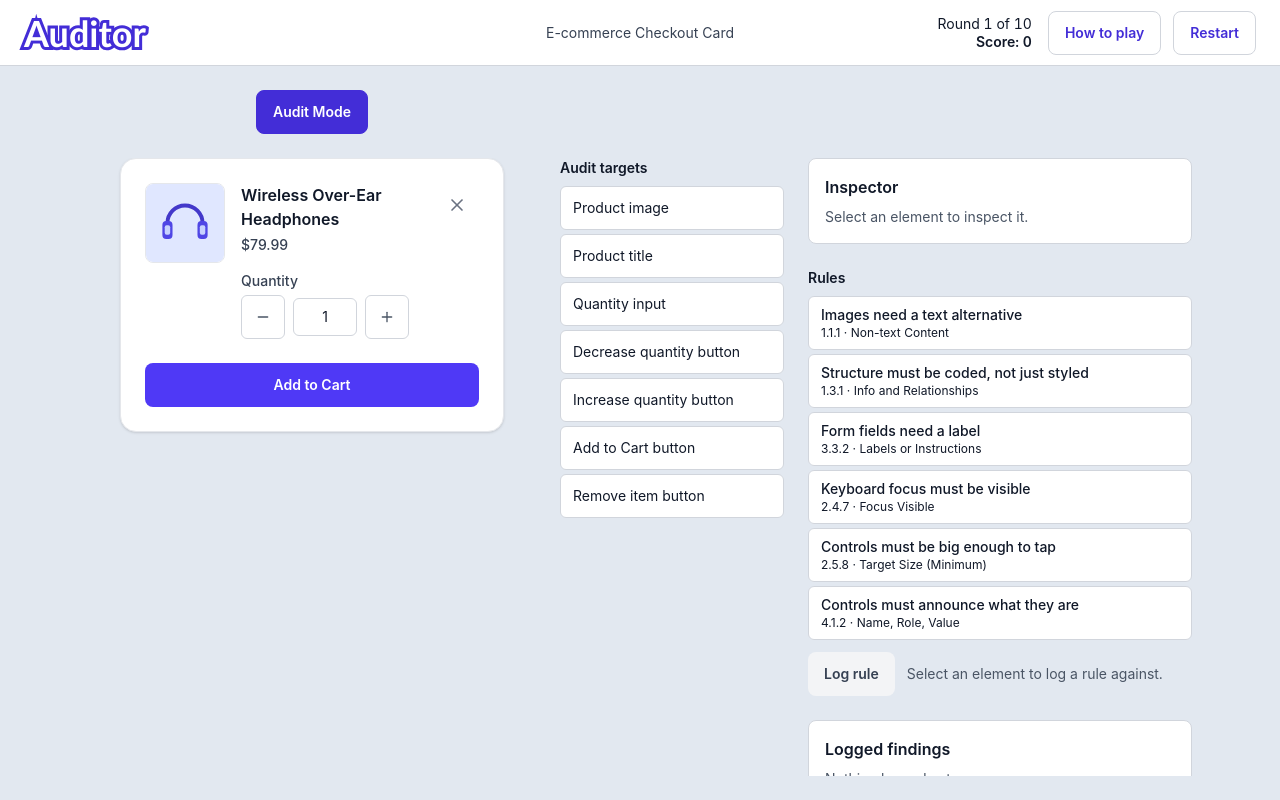
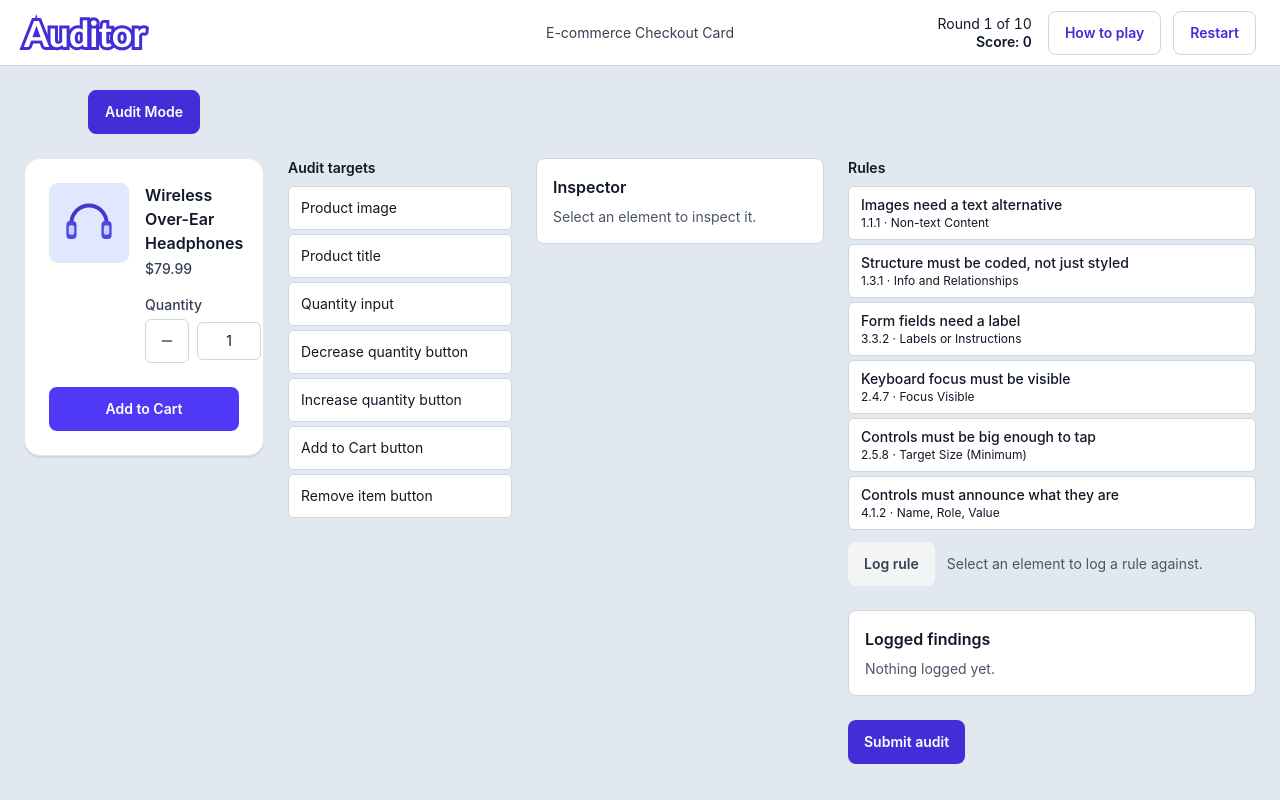
Before and after one commit to ekiili/auditor-game, a React (Vite) app: page / in a window 1280 px wide. Both pictures are taken after a click on the button "Audit Mode". Built offline with nearby package versions, Linux system fonts and the light colour scheme; a web font is replaced by a local one.

Commit message:
Split inspector and rules into their own columns

```diff
--- a/src/App.jsx
+++ b/src/App.jsx
@@ -70,7 +70,7 @@ const SECONDARY_BUTTON_CLASSES =
 // the card would have jumped sideways between the audit and the review of the
 // same round — the one moment the player is asked to compare them.
 const TOOLS_WRAPPER_CLASSES =
-  'relative flex w-full min-h-0 max-w-sm flex-1 flex-col gap-6 overflow-y-auto lg:w-158 lg:max-w-none lg:flex-none lg:flex-row lg:overflow-visible'
+  'relative flex w-full min-h-0 max-w-sm flex-1 flex-col gap-6 overflow-y-auto lg:w-242 lg:max-w-none lg:flex-none lg:flex-row lg:overflow-visible'
 
 // The end-of-run report has no card beside it. It used to answer that by
 // taking the whole row, which made a 2560px screen a 2512px surface with one
@@ -97,6 +97,9 @@ const TARGETS_COLUMN_CLASSES =
 const FLUID_COLUMN_CLASSES =
   'contents lg:relative lg:flex lg:min-h-0 lg:flex-1 lg:flex-col lg:gap-6 lg:overflow-y-auto'
 
+const INSPECTOR_COLUMN_CLASSES =
+    'contents lg:relative lg:flex lg:w-72 lg:min-h-0 lg:shrink-0 lg:flex-col lg:gap-6 lg:overflow-y-auto'
+
 // What the Audit Mode toggle has to clear to sit over the card rather than
 // over the middle of the screen: the tools region plus the gap before it,
 // 39.5rem + 1.5rem. Derived from the two numbers above and kept beside them so
@@ -107,7 +110,7 @@ const FLUID_COLUMN_CLASSES =
 // column — including between 1024px and 1152px, where that column is still
 // fluid and no fixed width would track it. With the tools absent there is
 // nothing to clear and the card is centred on the row already.
-const TOGGLE_CLEARS_TOOLS = 'lg:pr-164'
+const TOGGLE_CLEARS_TOOLS = 'lg:pr-248'
 
 function App() {
   const [state, dispatch] = useReducer(gameReducer, INITIAL_STATE)
@@ -500,9 +503,11 @@ function App() {
                     />
                   </div>
 
-                  <div className={FLUID_COLUMN_CLASSES}>
+                  <div className={INSPECTOR_COLUMN_CLASSES}>
                     <ReadoutPanel targetId={state.selectedTarget} containerRef={canvasRef} />
+                  </div>
 
+                <div className={FLUID_COLUMN_CLASSES}>
                     <RulePicker
                       selectedTarget={state.selectedTarget}
                       selectedRule={state.selectedRule}
```
